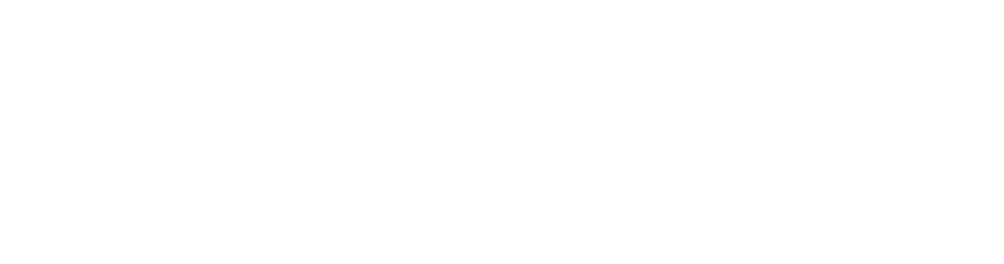
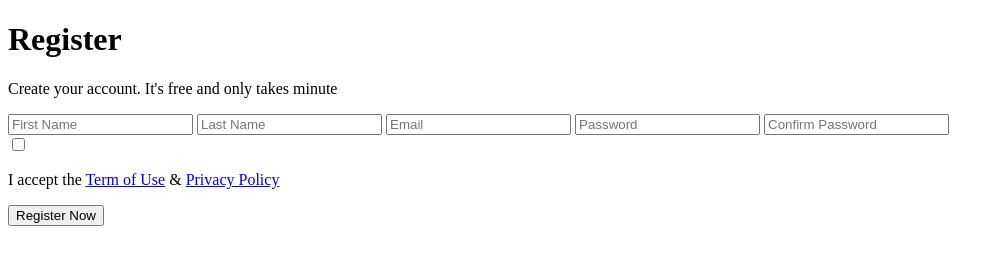
Before and after one commit to tregulovailmira/Lesson7_08012020, a plain HTML site: page index.html in a window 1280 px wide. Shown: the whole page, without its empty margins (0-1004 px from the left). Drawn offline with Linux system fonts and the light colour scheme.

Commit message:
Create html structure of the form

```diff
--- a/index.html
+++ b/index.html
@@ -2,9 +2,34 @@
 <html lang="en">
 <head>
     <meta charset="UTF-8">
-    <title>Title</title>
+    <title>Register form</title>
 </head>
 <body>
 
+    <div class="formContainer">
+        <div class="formHeader">
+            <h1>Register</h1>
+            <p>Create your account. It's free and only takes minute</p>
+        </div>
+        <form>
+            <label for="firstName"></label>
+            <label for="lastName"></label>
+            <label for="email"></label>
+            <label for="password"></label>
+            <label for="confirmPassword"></label>
+            <label for="userAcceptCheckbox"></label>
+            <label for="registerButton"></label>
+            <input type="text" class="name firstName" id="firstName" placeholder="First Name">
+            <input type="text" class="name lastName" id="lastName" placeholder="Last Name">
+            <input type="email" class="email" id="email" placeholder="Email">
+            <input type="password" class="password" id="password" placeholder="Password">
+            <input type="password" class="password" id="confirmPassword" placeholder="Confirm Password">
+            <div class="userAccept">
+                <input type="checkbox" id="userAcceptCheckbox">
+                <p>I accept the <a href="#">Term of Use</a> & <a href="#">Privacy Policy</a></p>
+            </div>
+            <input type="button" class="registerButton" id="registerButton" value="Register Now">
+        </form>
+    </div>
 </body>
 </html>
```
